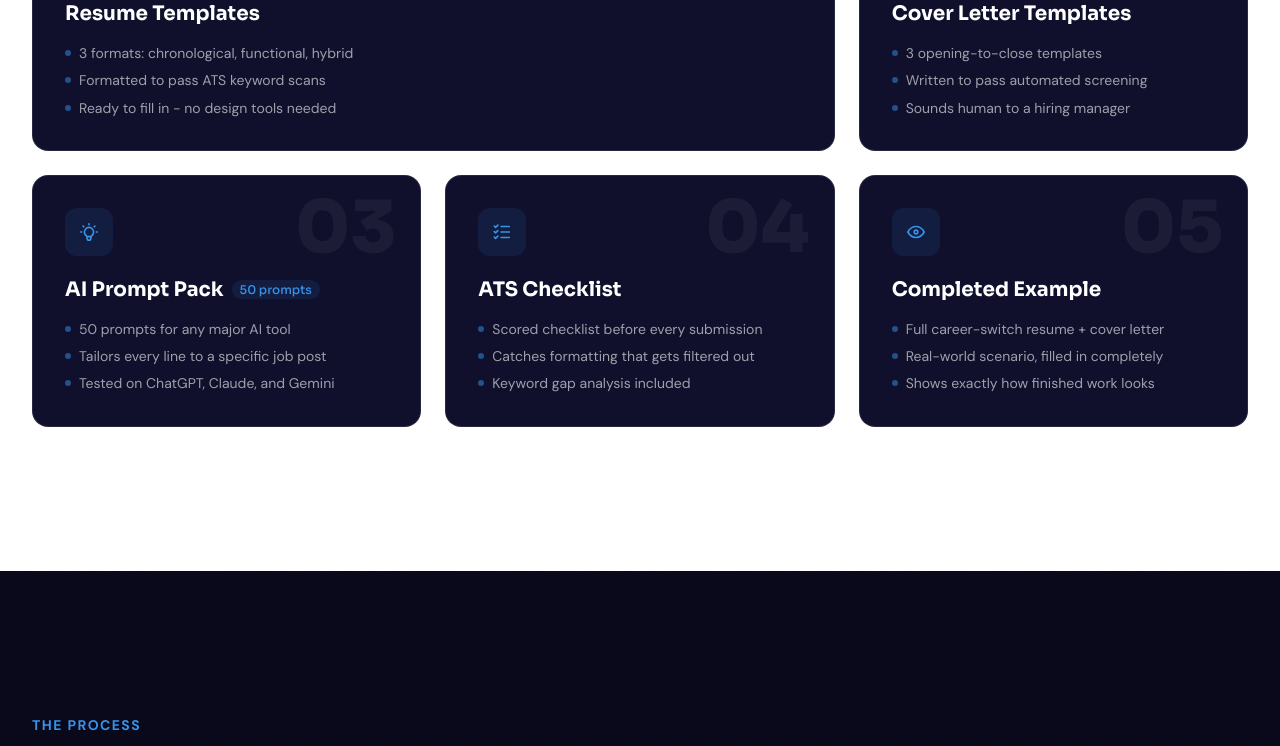
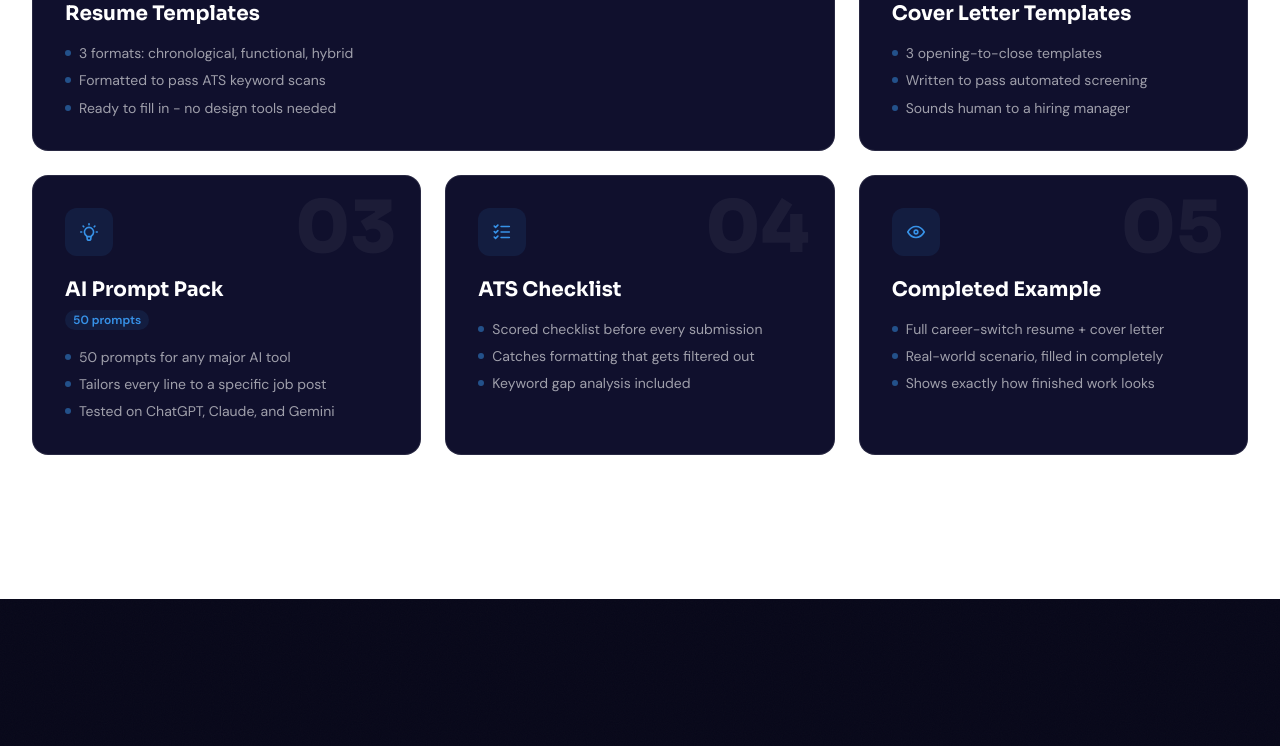
Before and after one commit to Amuo/careerswitchkit, a Next.js app: page / in a window 1280 px wide. Shown: the part 1420-2166 px from the top of the page. Built offline with nearby package versions, Linux system fonts and the light colour scheme.

Commit message:
Fix FAQ answers and AI Prompt Pack badge rendering

```diff
--- a/app/components/FAQ.tsx
+++ b/app/components/FAQ.tsx
@@ -12,22 +12,22 @@ const faqs = [
   {
     question: "Will this kit get me a job?",
     answer:
-      "No kit can guarantee a job offer, and we won't pretend otherwise. What this kit does: helps your resume clear ATS filters, makes your cover letter sound like a real person wrote it, and gives you a prompt workflow so you can tailor both documents to each role - fast. The tools are real. The outcome depends on your effort and the roles you're applying to.",
+      "No — and we will not pretend otherwise. CareerSwitchKit gives you the tools to build a stronger application: ATS-optimized templates, 50 tailored AI prompts, and a keyword checklist. What you do with those tools, the roles you apply to, and the decisions hiring managers make are outside our control. What this kit does is make sure your application gets seen.",
   },
   {
     question: "Do I need experience in my new field?",
     answer:
-      "No. The templates and prompts are built specifically for career switchers - people who have real skills from a previous field and need to reframe them for a new one. The AI prompts help you find the language that connects what you've already done to what the new role actually requires. That's the hard part. The kit walks you through it.",
+      "No. The kit is specifically built for people without direct experience in their target field. The AI prompts are designed to surface transferable skills from your existing background and frame them in language that resonates with hiring managers in your new field. The Hybrid CV template is built exactly for this situation.",
   },
   {
     question: "What is an ATS?",
     answer:
-      "ATS stands for Applicant Tracking System. Most companies with more than 20 employees use software to filter resumes automatically before a recruiter reads a single one. Common failure points: nonstandard formatting, missing keywords, tables, graphics, and unusual fonts. The kit's templates are formatted to avoid all of those. The checklist helps you catch anything specific to the job you're applying for.",
+      "ATS stands for Applicant Tracking System — the software most US companies use to screen resumes before a human reads them. It scans for keywords, checks formatting, and filters out applications that don't match. Our templates are built to pass ATS screening: single-column layout, standard headings, no tables or graphics, and plain-text contact information.",
   },
   {
     question: "What AI tool do I need?",
     answer:
-      "Any of the major free tools work: ChatGPT, Claude, Gemini, or Microsoft Copilot. The 50 prompts are written in plain language and have been tested on all of them. You don't need a paid plan - the free tier is enough for everything in this kit.",
+      "None in particular — the prompts work with any major AI tool. ChatGPT, Claude, Gemini, and Microsoft Copilot all work well. The free tier of any of these is sufficient for resume work. You do not need a paid subscription.",
   },
 ];
 
--- a/app/components/WhatsIncluded.tsx
+++ b/app/components/WhatsIncluded.tsx
@@ -119,15 +119,15 @@ export default function WhatsIncluded() {
                     <Icon size={22} strokeWidth={1.75} className="text-accent" />
                   </div>
 
-                  {/* Title */}
-                  <h3 className="relative z-10 font-sora text-xl font-bold text-white mb-1">
+                  {/* Title + optional badge */}
+                  <h3 className="relative z-10 font-sora text-xl font-bold text-white">
                     {item.title}
-                    {item.subtitle && (
-                      <span className="ml-2 text-xs font-medium px-2 py-0.5 rounded-full bg-accent/10 text-accent align-middle">
-                        {item.subtitle}
-                      </span>
-                    )}
                   </h3>
+                  {item.subtitle && (
+                    <span className="relative z-10 inline-block mt-1.5 mb-0.5 text-xs font-semibold px-2 py-0.5 rounded-full bg-accent/10 text-accent">
+                      {item.subtitle}
+                    </span>
+                  )}
 
                   {/* Bullets */}
                   <ul className="relative z-10 mt-4 flex flex-col gap-2">
--- a/components/ui/accordion.tsx
+++ b/components/ui/accordion.tsx
@@ -48,10 +48,9 @@ const AccordionContent = React.forwardRef<
 >(({ className, children, ...props }, ref) => (
   <AccordionPrimitive.Content
     ref={ref}
-    className="overflow-hidden text-sm data-[state=closed]:animate-accordion-up data-[state=open]:animate-accordion-down"
     {...props}
   >
-    <div className={cn("pb-5 pt-0 text-white/60 leading-relaxed", className)}>
+    <div className={cn("pb-6 pt-0 text-white/60 leading-relaxed", className)}>
       {children}
     </div>
   </AccordionPrimitive.Content>
```
